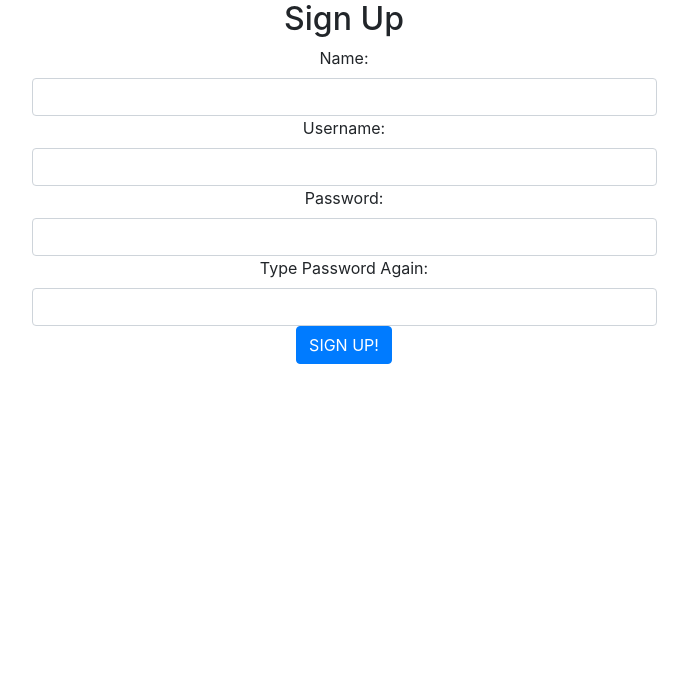
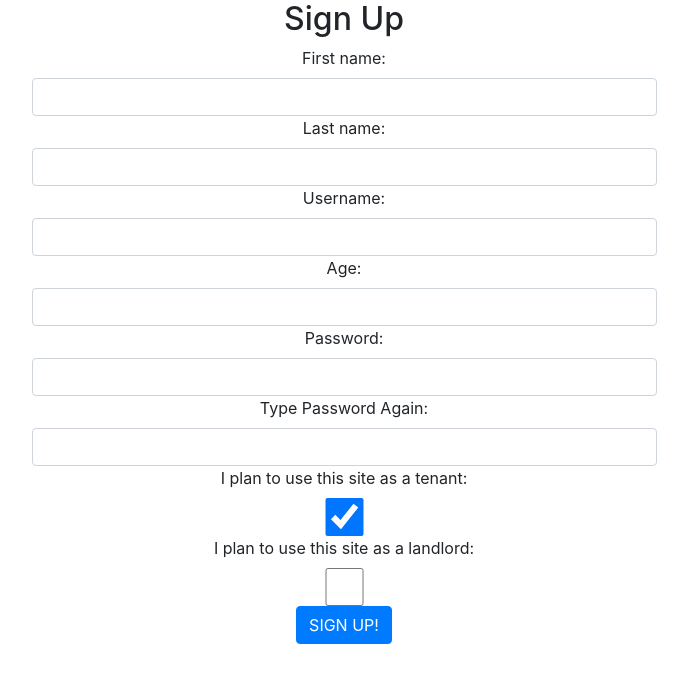
Before and after one commit to sjsig/ml_client, a React (Create React App) app: page /signup in a window 1280 px wide. Shown: the top 682 px of the page, without its empty margins (296-984 px from the left). Built offline with nearby package versions, Linux system fonts and the light colour scheme.

Commit message:
finished signin/signup pages

```diff
--- a/src/components/Navbar.js
+++ b/src/components/Navbar.js
@@ -11,7 +11,7 @@ class Navbar extends React.Component {
     };
     const { currentUser, logout } = this.props;
     return (
-      <nav className="navbar navbar-expand" style={{ backgroundColor : 'red'}}>
+      <nav className="navbar navbar-expand" style={{ backgroundColor: "red" }}>
         <div className="container-fluid">
           <div className="navbar-brand">
             <NavLink exact style={defaultStyle} activeStyle={active} to="/">
@@ -47,7 +47,7 @@ class Navbar extends React.Component {
           ) : (
             <div className="nav navbar-nav navbar-right">
               <Link exact style={defaultStyle} to={`/users/${currentUser.user.id}`}>
-                Hello, {currentUser.user.name}
+                Hello, {currentUser.user.first_name}
               </Link>
               <Link exact style={defaultStyle} to="/">
                 <a onClick={logout}>LOGOUT</a>
--- a/src/components/Signup.js
+++ b/src/components/Signup.js
@@ -9,28 +9,49 @@ class Signup extends React.Component {
     super(props);
     this.state = {
       username: "",
-      name: "",
+      first_name: "",
+      last_name: "",
       password: "",
       checkedPassword: "",
+      age: "",
+      is_tenant: true,
+      is_landlord: false,
     };
   }
 
   handleChange = (e) => {
-    this.setState({
-      [e.target.name]: e.target.value,
-    });
+    if (e.target.name === "is_tenant") {
+      this.setState((prevState) => ({
+        is_tenant: !prevState.is_tenant,
+      }));
+    } else if (e.target.name === "is_landlord") {
+      this.setState((prevState) => ({
+        is_landlord: !prevState.is_lord,
+      }));
+    } else {
+      this.setState({
+        [e.target.name]: e.target.value,
+      });
+    }
   };
 
   handleSubmit = (e) => {
     e.preventDefault();
-    const { username, name, password, checkedPassword } = this.state;
-    if (username === "" || name === "" || password === "" || checkedPassword === "") {
+    const { username, first_name, last_name, password, checkedPassword, age, is_tenant, is_landlord } = this.state;
+    if (
+      username === "" ||
+      first_name === "" ||
+      last_name === "" ||
+      password === "" ||
+      checkedPassword === "" ||
+      age === 0
+    ) {
       this.props.addError("Please fill out all fields");
     } else if (password !== checkedPassword) {
       this.props.addError("Those passwords don't match");
     } else {
       this.props
-        .authUser("signup", { username, password, name })
+        .authUser("signup", { username, password, first_name, last_name, age, is_tenant, is_landlord })
         .then(() => {
           this.props.history.push("/");
         })
@@ -41,7 +62,7 @@ class Signup extends React.Component {
   };
 
   render() {
-    const { username, name, password, checkedPassword } = this.state;
+    const { username, first_name, last_name, password, checkedPassword, age, is_tenant, is_landlord } = this.state;
     const { errors, removeError, history } = this.props;
     history.listen(() => {
       //listens for a change in the page history
@@ -55,14 +76,24 @@ class Signup extends React.Component {
               <h2>Sign Up</h2>
               {errors.message && <div className="alert alert-danger">{errors.message} </div>}
 
-              <label htmlFor="name">Name:</label>
+              <label htmlFor="first_name">First name:</label>
               <input
                 className="form-control"
-                id="name"
+                id="first_name"
                 type="text"
-                name="name"
+                name="first_name"
                 onChange={this.handleChange}
-                value={name}
+                value={first_name}
+              />
+
+              <label htmlFor="last_name">Last name:</label>
+              <input
+                className="form-control"
+                id="last_name"
+                type="text"
+                name="last_name"
+                onChange={this.handleChange}
+                value={last_name}
               />
 
               <label htmlFor="username">Username:</label>
@@ -75,6 +106,16 @@ class Signup extends React.Component {
                 value={username}
               />
 
+              <label htmlFor="age">Age:</label>
+              <input
+                className="form-control"
+                id="age"
+                type="number"
+                name="age"
+                onChange={this.handleChange}
+                value={age}
+              />
+
               <label htmlFor="password">Password:</label>
               <input
                 className="form-control"
@@ -82,6 +123,7 @@ class Signup extends React.Component {
                 type="password"
                 name="password"
                 onChange={this.handleChange}
+                value={password}
               />
               <label htmlFor="checkedPassword">Type Password Again:</label>
               <input
@@ -90,6 +132,27 @@ class Signup extends React.Component {
                 type="password"
                 name="checkedPassword"
                 onChange={this.handleChange}
+                value={checkedPassword}
+              />
+
+              <label htmlFor="is_tenant">I plan to use this site as a tenant: </label>
+              <input
+                className="form-control"
+                id="is_tenant"
+                type="checkbox"
+                name="is_tenant"
+                onChange={this.handleChange}
+                checked={is_tenant}
+              />
+
+              <label htmlFor="is_landlord">I plan to use this site as a landlord: </label>
+              <input
+                className="form-control"
+                id="is_landlord"
+                type="checkbox"
+                name="is_landlord"
+                onChange={this.handleChange}
+                checked={is_landlord}
               />
 
               <button className="btn btn-primary" type="submit">
--- a/src/index.js
+++ b/src/index.js
@@ -3,7 +3,6 @@ import ReactDOM from "react-dom";
 import "./index.css";
 import App from "./components/App";
 import * as serviceWorker from "./serviceWorker";
-import 'bootstrap/dist/css/bootstrap.min.css';
 
 ReactDOM.render(<App />, document.getElementById("root"));
 
```
Also changed, not shown: 1 other file (tests, documents, lock files or other folders).
